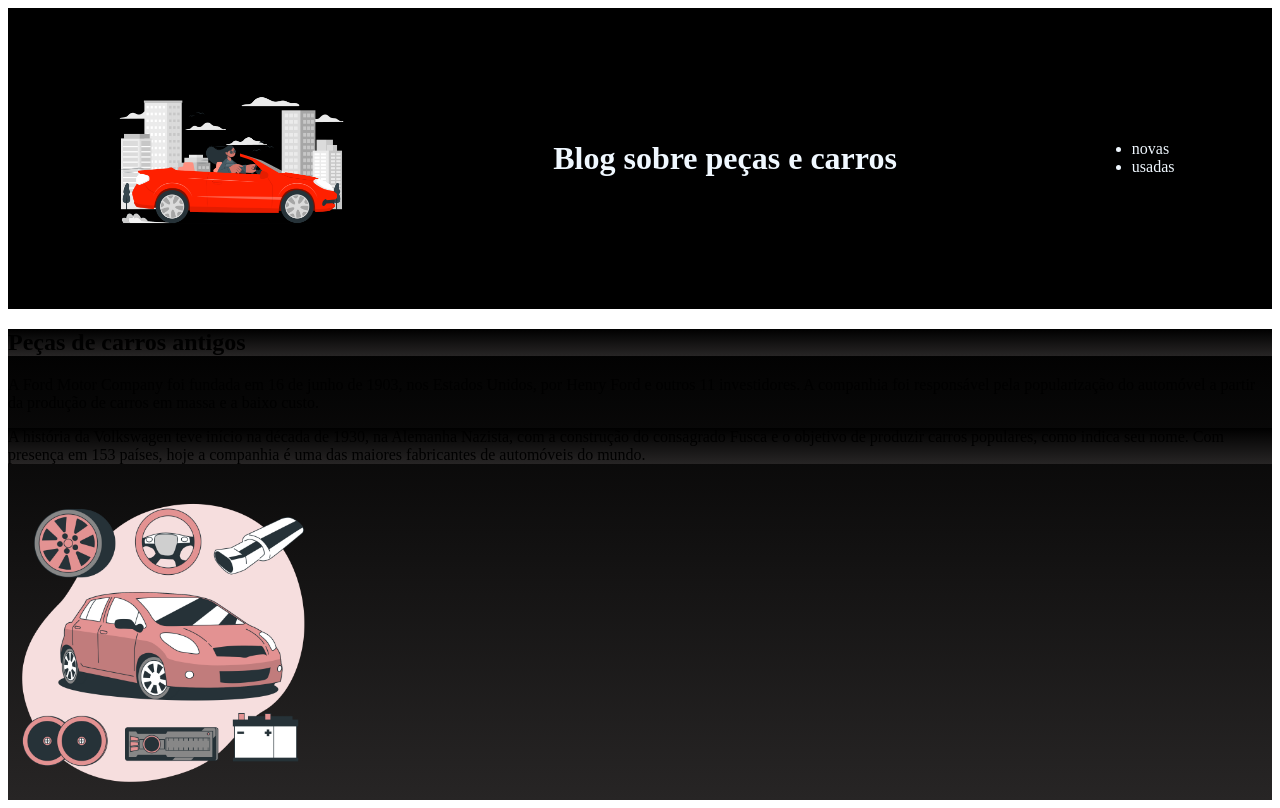
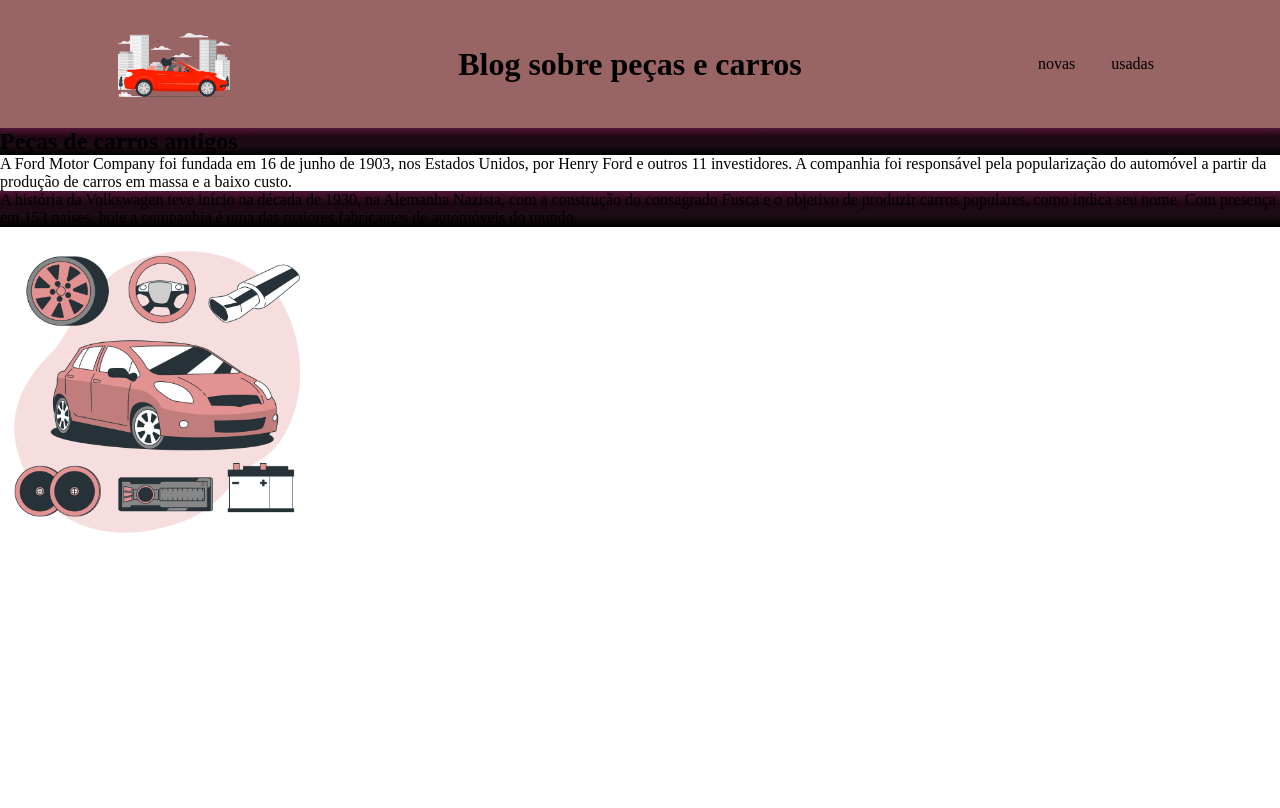
Before and after one commit to viniazevedo1337/casas-para-venda, a plain HTML site: page index.html in a window 1280 px wide. Drawn offline with Linux system fonts and the light colour scheme.

Commit message:
Add files via upload

```diff
--- a/index.html
+++ b/index.html
@@ -9,14 +9,14 @@
 </head>
 <body>
     <header class="Cabecalho">
-        <img class="Cabecalho-imagem" src="Car driving-cuate.png" alt="Logo da pagina">
+        <img class="Cabecalho-imagem" src="Car driving-cuate.png" alt="Logo da carro">
         <h1>Blog sobre peças e carros</h1>
     <ul class="cabecalho-lita">
             <li class="cabecalho-lista-item">novas</li>
             <li class="cabecalho-lista-item">usadas</li>
          </ul>
     </header>
-<SEction class="Peças Novas">
+<SEction class="PeçasNovas">
     <h2 class="Peças usadas"> Peças de carros antigos</h2>
     <p class=" Linha ford">A Ford Motor Company foi fundada em 16 de junho de 1903, nos Estados Unidos, por Henry Ford e outros 11 investidores. A companhia foi responsável pela popularização do automóvel a partir da produção de carros em massa e a baixo custo.</p>
     <p class=" Peças linha volks">A história da Volkswagen teve início na década de 1930, na Alemanha Nazista, com a construção do consagrado Fusca e o objetivo de produzir carros populares, como indica seu nome. Com presença em 153 países, hoje a companhia é uma das maiores fabricantes de automóveis do mundo.</p>
--- a/style.css
+++ b/style.css
@@ -1,16 +1,16 @@
-header{
-    background-color: rgb(39, 36, 36);
-color: aliceblue;
+*{
+    margin: 0;
+    padding: 0;
 }
+
 .carro-imagem {
     width:25% ;
 }
 .Cabecalho {
-    background-color: black;
+    background-color: #996464;
     display: flex;
     justify-content: space-around;
     align-items: center;
-    padding: 24px 0;
 }
 .cabecalho-lista {
     display: inline-block;
@@ -18,8 +18,13 @@ color: aliceblue;
     font-size: 24px;
 }
 .Cabecalho-imagem {
-    width: 20%;
+    width: 10%;
 }
-.Peças {
-    background-image: linear-gradient(black,rgb(39, 37, 37));
+.Peças{
+    background-image: linear-gradient(#511536, #1D0713, #1D0C15, #000000
+) }
+
+.cabecalho-lista-item {
+    display: inline-block;
+    margin: 0 16px
 }
```
